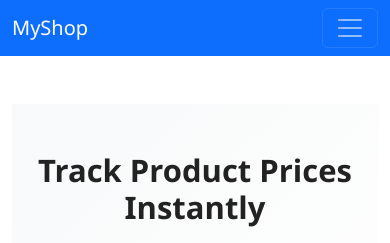
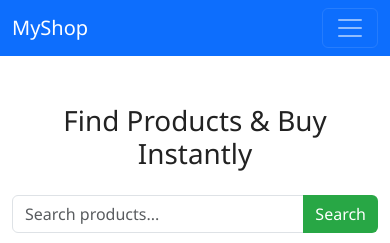
Before and after one commit to sano911/my-price-web, a Flask app: page / in a window 390 px wide. Shown: the top 243 px of the page. Run offline with Flask 2, Linux system fonts and the light colour scheme.

Commit message:
Update index.html

```diff
--- a/templates/index.html
+++ b/templates/index.html
@@ -1,59 +1,34 @@
 {% extends "base.html" %}
-{% block title %}Home - MyWebsite{% endblock %}
+{% block title %}Home - MyShop{% endblock %}
 
 {% block content %}
 
-<!-- HERO SECTION -->
-<section class="hero-section text-center py-5">
-    <div class="container">
-        <h1 class="fw-bold display-5 mb-3">Track Product Prices Instantly</h1>
-        <p class="lead text-muted mb-4">
-            Monitor price drops, view history charts, and never overpay again.
-        </p>
+<h1 class="text-center mb-4">Find Products & Buy Instantly</h1>
 
-        <!-- Search Bar -->
-        <div class="row justify-content-center">
-            <div class="col-md-8">
-                <form method="POST" class="d-flex shadow-sm">
-                    <input type="text" class="form-control form-control-lg rounded-start"
-                           placeholder="Paste product link here..." required>
-                    <button type="submit" class="btn btn-success btn-lg rounded-end">
-                        Track Price
-                    </button>
-                </form>
+<!-- Search Bar -->
+<form method="GET" class="mb-5">
+    <div class="input-group">
+        <input type="text" name="query" class="form-control" placeholder="Search products..." value="{{ query }}">
+        <button class="btn btn-success" type="submit">Search</button>
+    </div>
+</form>
+
+<!-- Product Cards -->
+<div class="row">
+    {% for product in products %}
+    <div class="col-md-4 mb-4">
+        <div class="card h-100 shadow-sm">
+            <img src="{{ url_for('static', filename='images/' + product.image) }}" class="card-img-top" alt="{{ product.name }}">
+            <div class="card-body">
+                <h5 class="card-title">{{ product.name }}</h5>
+                <p class="card-text">{{ product.description }}</p>
+                <p class="fw-bold">{{ product.price }}</p>
+                <a href="{{ product.amazon_link }}" class="btn btn-warning btn-sm me-2" target="_blank">Buy on Amazon</a>
+                <a href="{{ product.flipkart_link }}" class="btn btn-success btn-sm" target="_blank">Buy on Flipkart</a>
             </div>
         </div>
     </div>
-</section>
-
-<!-- FEATURES SECTION -->
-<section class="py-5 bg-light">
-    <div class="container text-center">
-        <div class="row">
-
-            <div class="col-md-4 mb-4">
-                <div class="card border-0 shadow-sm p-4">
-                    <h4 class="fw-bold">📊 Price History</h4>
-                    <p class="text-muted">View detailed price trends with interactive charts.</p>
-                </div>
-            </div>
-
-            <div class="col-md-4 mb-4">
-                <div class="card border-0 shadow-sm p-4">
-                    <h4 class="fw-bold">🔔 Price Alerts</h4>
-                    <p class="text-muted">Get notified when the price drops.</p>
-                </div>
-            </div>
-
-            <div class="col-md-4 mb-4">
-                <div class="card border-0 shadow-sm p-4">
-                    <h4 class="fw-bold">⚡ Smart Comparison</h4>
-                    <p class="text-muted">Compare prices across multiple stores instantly.</p>
-                </div>
-            </div>
-
-        </div>
-    </div>
-</section>
+    {% endfor %}
+</div>
 
 {% endblock %}
```
